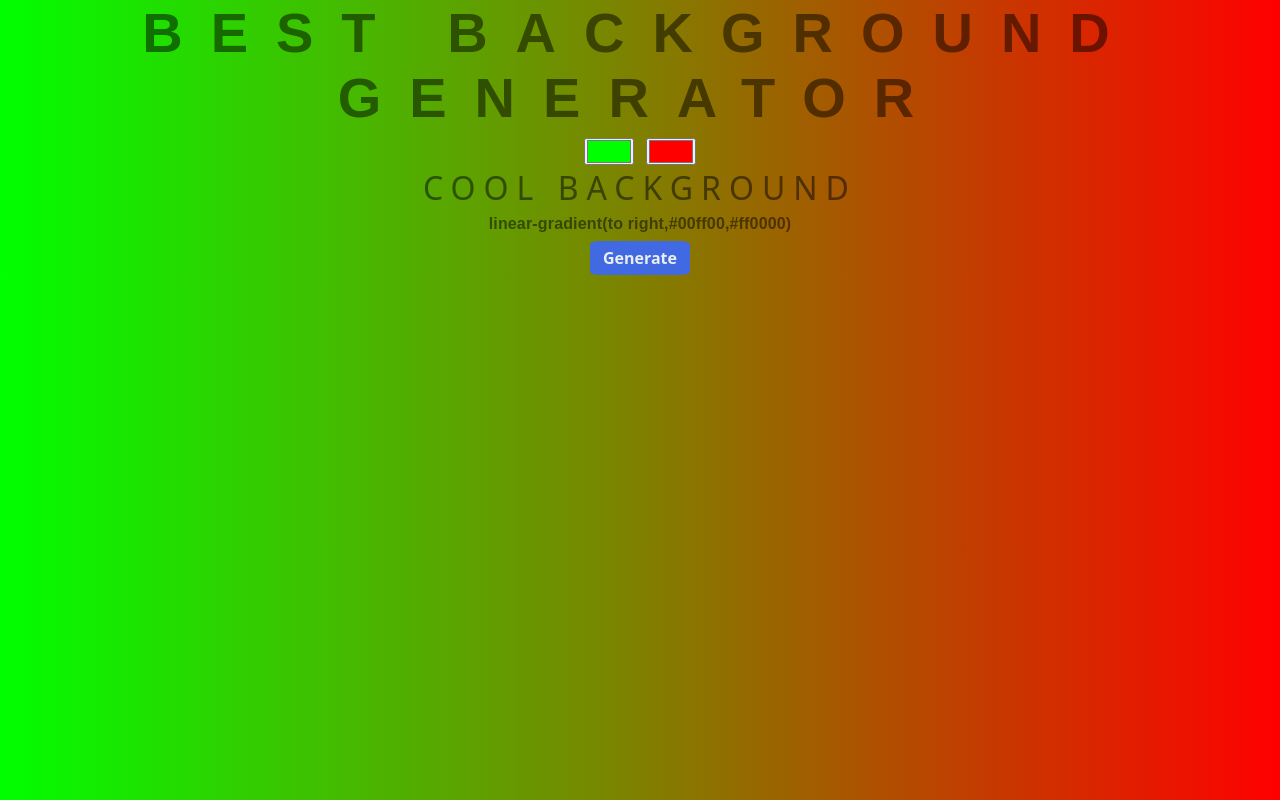
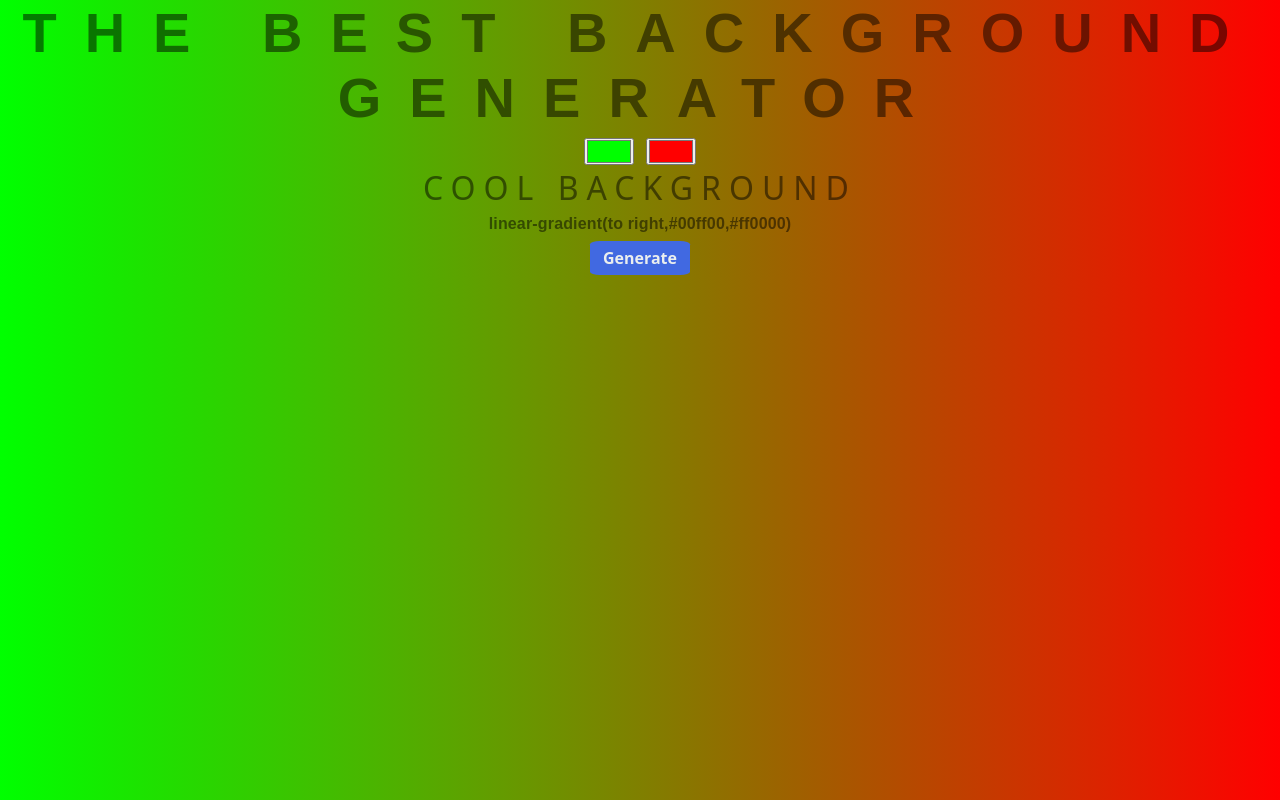
Before and after one commit to Sameerthe-Big-O/BG, a plain HTML site: page index.html in a window 1280 px wide. Drawn offline with nearby package versions, Linux system fonts and the light colour scheme.

Commit message:
sameer i'm changin

```diff
--- a/index.html
+++ b/index.html
@@ -7,7 +7,7 @@
 	<link rel="stylesheet" type="text/css" href="style.css">
 </head>
 <body id="gradient">
-	<h1>Best Background Generator</h1>
+	<h1>The Best Background Generator</h1>
 	<input  class="color1" type="color" name="color1" value="#00ff00">
 	<input  class="color2" type="color" name="color2" value="#ff0000">
 	<h2>Cool Background</h2>
```
